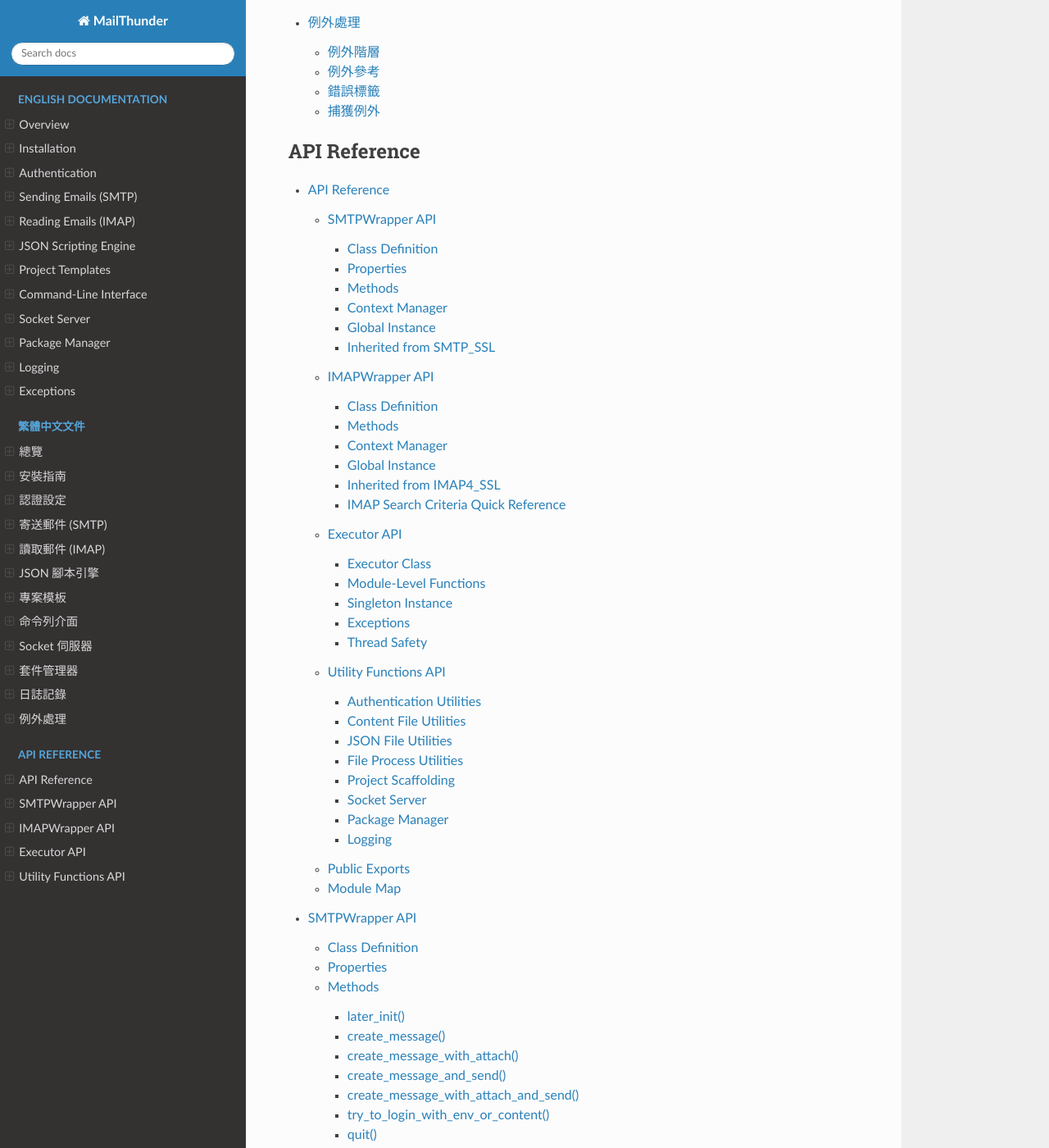
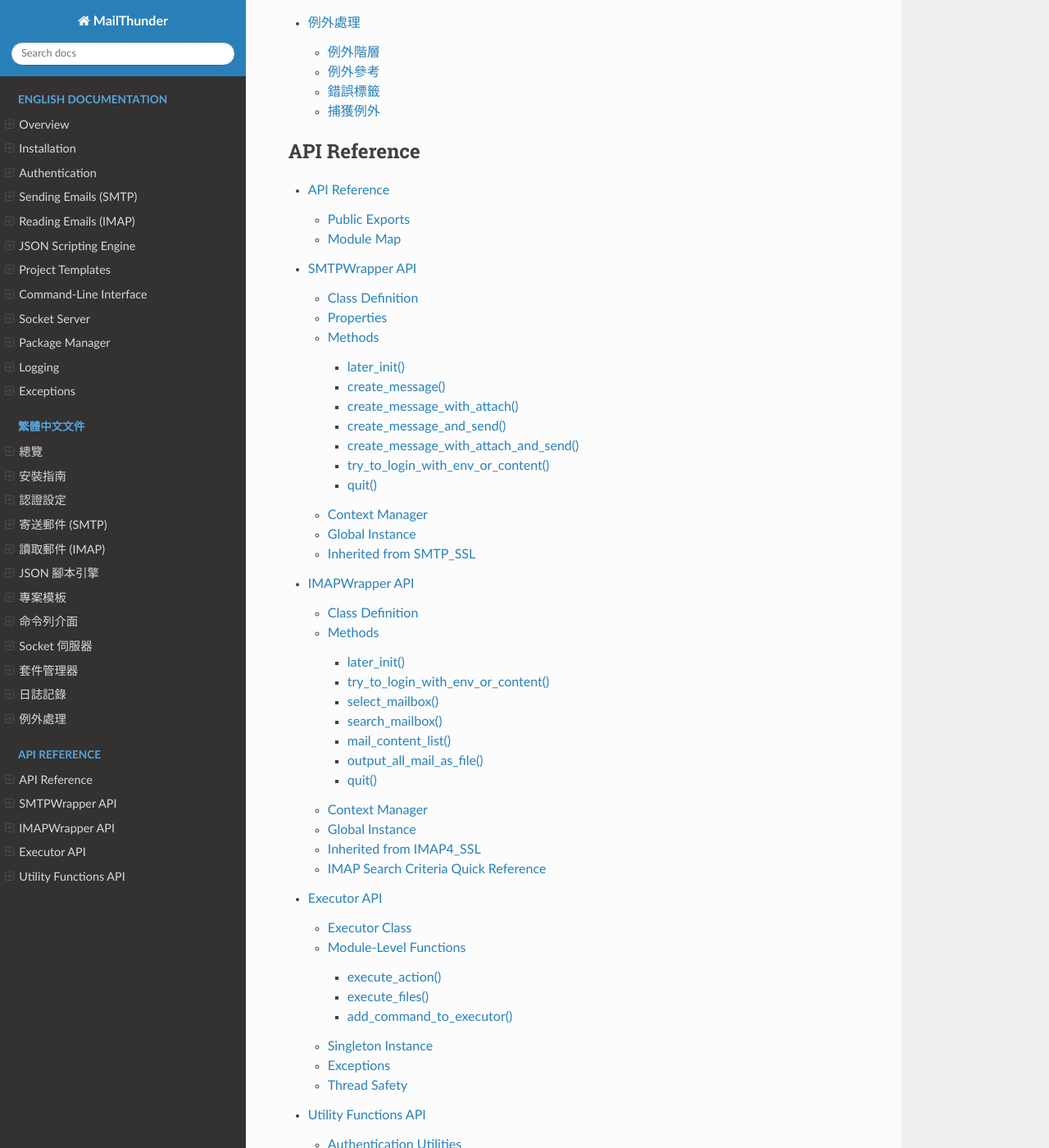
Before and after one commit to Integration-Automation/MailThunder, a Sphinx documentation site: the page built from docs/source/index.rst, in a window 1280 px wide and 1400 px high, scrolled down 6257 px. Shown: the whole window at 82% size. Built offline with Sphinx 7.4.7 and the Read the Docs theme 3.1.0, drawn with Linux system fonts in a browser that asks for light colours.

Commit message:
Update docs

```diff
--- a/docs/source/docs/API/api_index.rst
+++ b/docs/source/docs/API/api_index.rst
@@ -3,17 +3,6 @@ API Reference
 
 This section provides the complete API reference for all public classes, methods,
 and functions in MailThunder.
-
-.. toctree::
-   :maxdepth: 3
-   :caption: API Documentation
-
-   smtp_api
-   imap_api
-   executor_api
-   utils_api
-
-----
 
 Public Exports
 --------------
--- a/docs/source/index.rst
+++ b/docs/source/index.rst
@@ -75,7 +75,7 @@ Quick Example
 ----
 
 .. toctree::
-   :maxdepth: 3
+   :maxdepth: 4
    :caption: English Documentation
 
    docs/Eng/eng_index
@@ -92,7 +92,7 @@ Quick Example
    docs/Eng/exceptions
 
 .. toctree::
-   :maxdepth: 3
+   :maxdepth: 4
    :caption: 繁體中文文件
 
    docs/Zh/zh_index
@@ -109,7 +109,7 @@ Quick Example
    docs/Zh/exceptions
 
 .. toctree::
-   :maxdepth: 3
+   :maxdepth: 4
    :caption: API Reference
 
    docs/API/api_index
```
